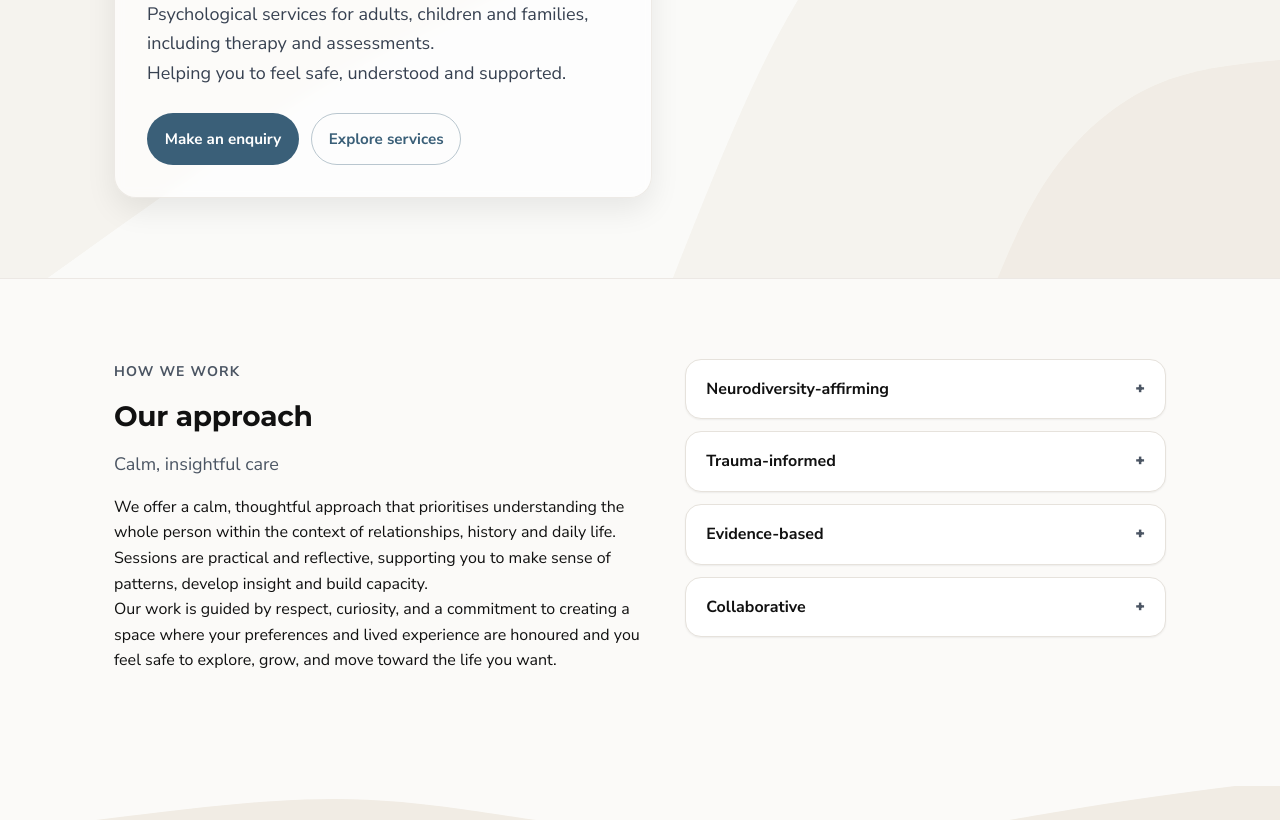
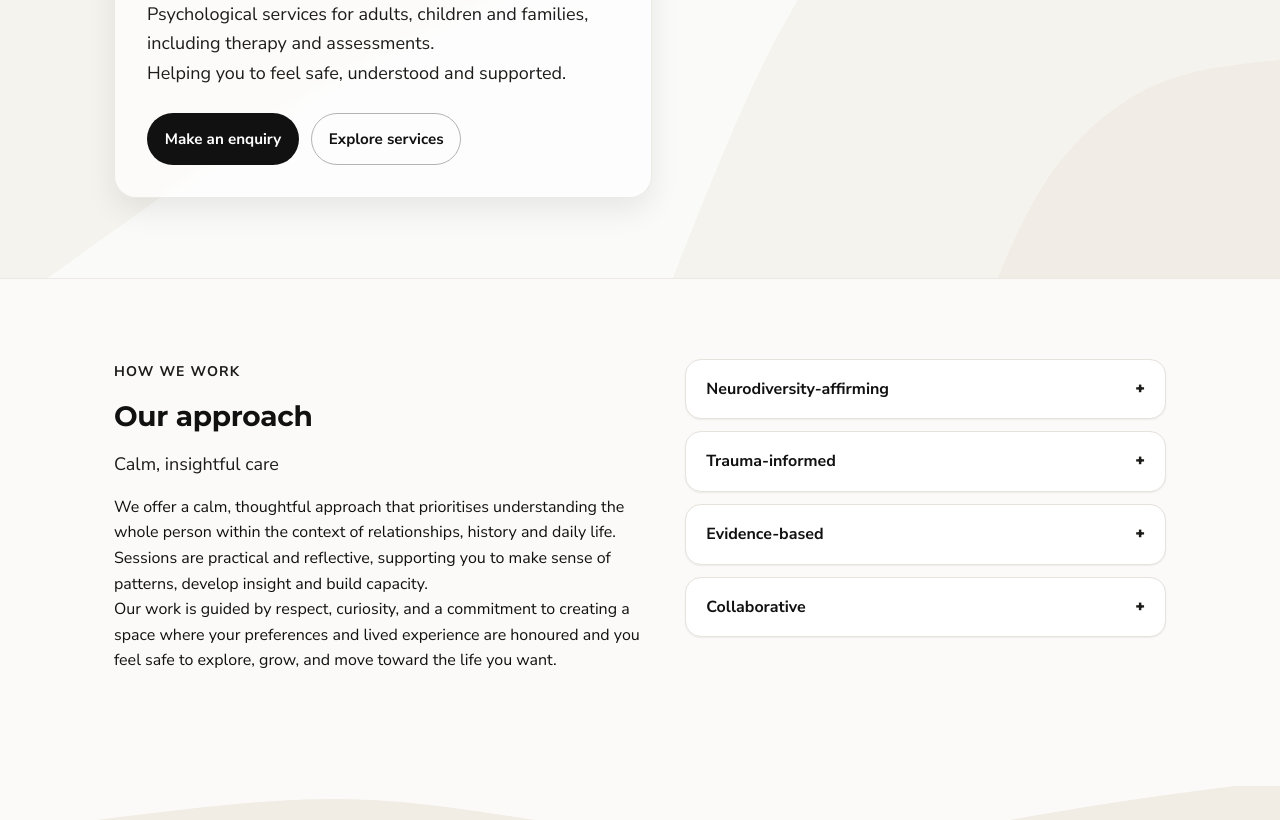
Before and after one commit to anitahamersley-star/realcalm-website, a plain HTML site: page public/index.html in a window 1280 px wide. Shown: the part 338-1158 px from the top of the page. Drawn offline with Linux system fonts and the light colour scheme.

Commit message:
Styles modified

```diff
--- a/public/styles.css
+++ b/public/styles.css
@@ -10,14 +10,16 @@
   --rc-bg: #fbfaf8;
   --rc-surface: #ffffff;
   --rc-text: #111111;
-  --rc-muted: #4b5563;
-  --rc-border: #e6e2dc;
+  --rc-muted: #1c1c1b;
+  --rc-border: #E6E2DC;
 
-  --rc-primary: #3a5f78;   /* ocean blue */
-  --rc-primary-ink: #1f3f55;
+  --rc-primary: #111111;
+  --rc-primary-ink: #2a2927;
   --rc-sand: #dacfbf;
 
-  --rc-focus: #1d4ed8; /* accessible focus ring */
+  --rc-focus: #dacfbf; /* accessible focus ring */
+
+
 
   /* Typography */
   --rc-font-heading: "Montserrat", system-ui, -apple-system, Segoe UI, Roboto, Arial, sans-serif;
@@ -100,10 +102,11 @@ a:hover { text-decoration: underline; }
 
 /* Accessible focus */
 :focus-visible {
-  outline: 3px solid rgba(29, 78, 216, 0.35);
+  outline: 3px solid rgba(218, 207, 191, 0.9); /* sand */
   outline-offset: 2px;
   border-radius: 10px;
 }
+
 
 /* ---------- Layout Utilities ---------- */
 
@@ -219,11 +222,11 @@ a:hover { text-decoration: underline; }
 .btn--secondary {
   background: transparent;
   color: var(--rc-primary);
-  border-color: rgba(58, 95, 120, 0.35);
+  border-color: rgba(42, 41, 39, 0.35);
 }
 
 .btn--secondary:hover {
-  background: rgba(58, 95, 120, 0.07);
+  background: rgba(42, 41, 39, 0.07);
   text-decoration: none;
 }
 
@@ -235,7 +238,7 @@ a:hover { text-decoration: underline; }
 }
 
 .btn--text:hover {
-  background: rgba(58, 95, 120, 0.07);
+  background: rgba(42, 41, 39, 0.07);
   text-decoration: none;
 }
 
@@ -448,9 +451,10 @@ a:hover { text-decoration: underline; }
 .textarea:focus,
 .select:focus {
   outline: none;
-  border-color: rgba(58, 95, 120, 0.55);
-  box-shadow: 0 0 0 4px rgba(58, 95, 120, 0.14);
+  border-color: rgba(218, 207, 191, 0.9);          /* sand */
+  box-shadow: 0 0 0 4px rgba(218, 207, 191, 0.35); /* sand halo */
 }
+
 
 .label {
   display: block;
@@ -504,7 +508,7 @@ a:hover { text-decoration: underline; }
 }
 
 .hero--image .lead {
-  color: #374151;
+  color: #1c1c1b;
 }
 
 .hero__media {
@@ -733,11 +737,12 @@ a:hover { text-decoration: underline; }
 }
 
 .logo-tile:focus-visible {
-  outline: 2px solid rgba(58, 95, 120, 0.35);
+  outline: 2px solid rgba(218, 207, 191, 0.9); /* sand */
   outline-offset: 4px;
   opacity: 0.9;
   transform: translateY(-1px);
 }
+
 
 /* Logo sizing */
 .logo-tile__image {
```
